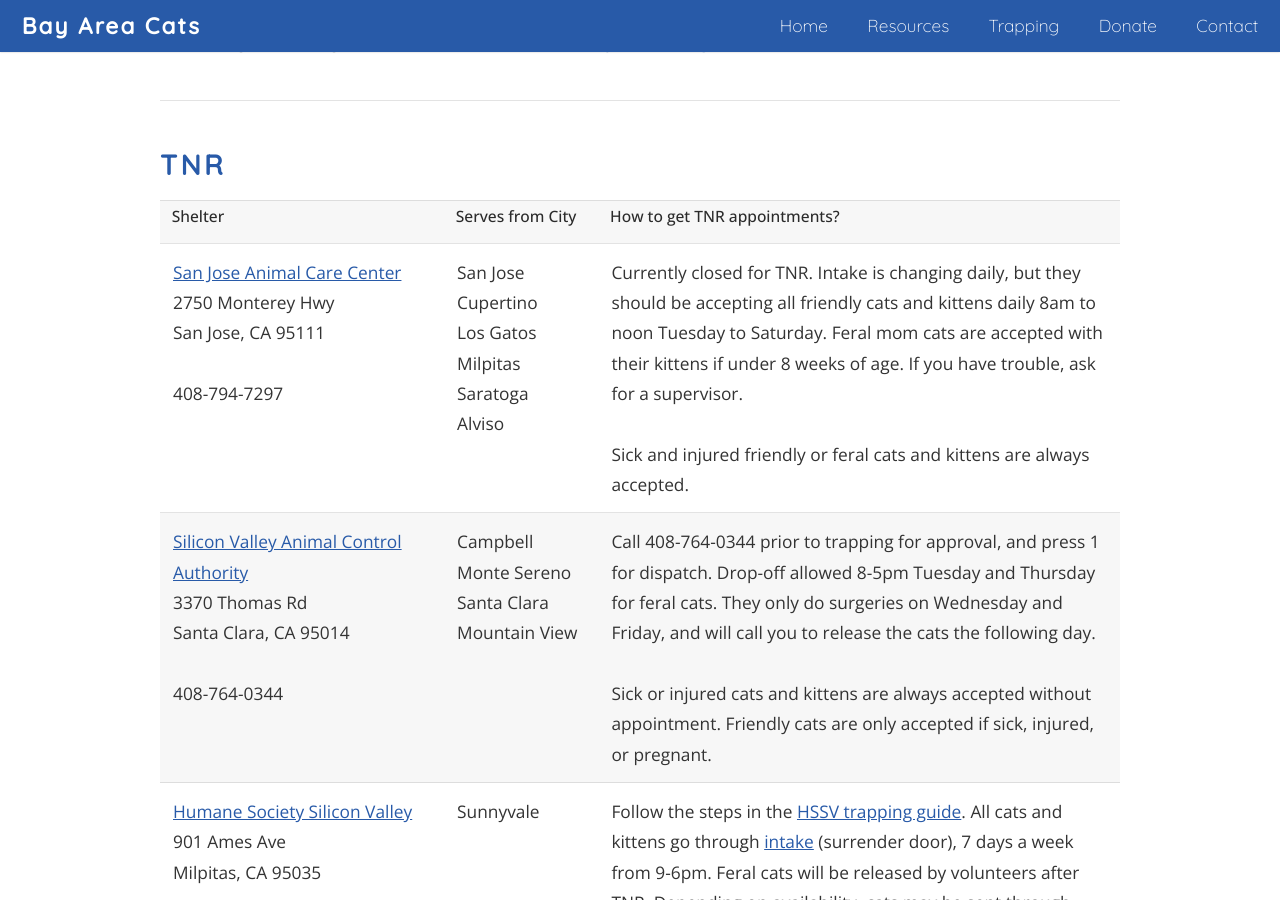
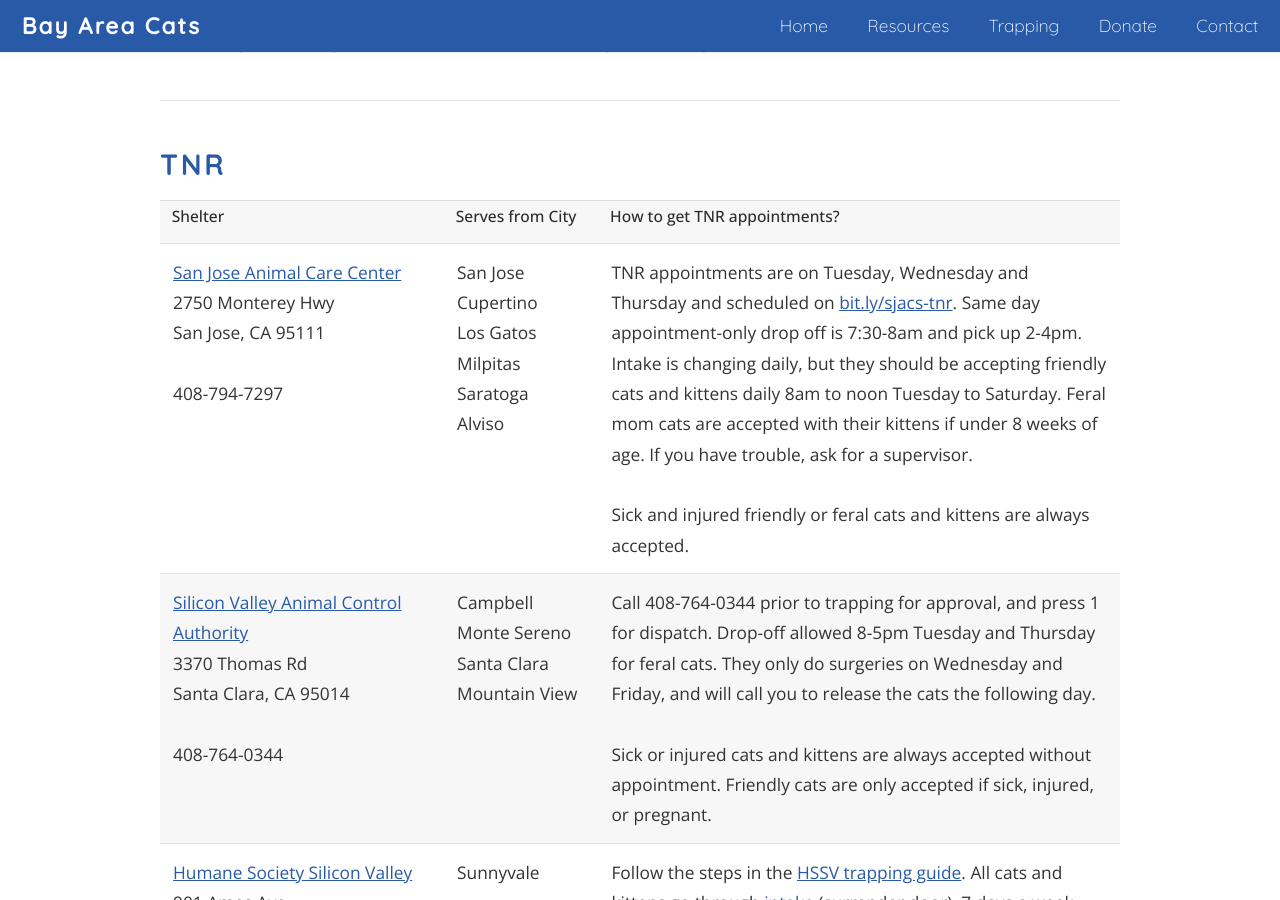
Before and after one commit to sunmeetsingh/bayareacats.github.io, a Jekyll site: the page built from resources.html, in a window 1280 px wide and 900 px high, scrolled down 636 px. Built offline with Jekyll 4.4.1, drawn with Linux system fonts in a browser that asks for light colours; some of the changed text lies outside the part shown.

Commit message:
Update SJACS

```diff
--- a/flyer-hssv.html
+++ /dev/null
@@ -1,6 +0,0 @@
-<!DOCTYPE html>
-<html>
-<head>
-<meta http-equiv="refresh" content="0; URL=resources/flyer-hssv.pdf" />
-</head>
-</html>
--- a/resources.html
+++ b/resources.html
@@ -67,7 +67,7 @@
                     Saratoga<br/>
                     Alviso
                     </td>
-                    <td>Currently closed for TNR. Intake is changing daily, but they should be accepting all friendly cats and kittens daily 8am to noon Tuesday to Saturday. Feral mom cats are accepted with their kittens if under 8 weeks of age. If you have trouble, ask for a supervisor. <br/><br/>
+                    <td>TNR appointments are on Tuesday, Wednesday and Thursday and scheduled on <a href="https://bit.ly/sjacs-tnr">bit.ly/sjacs-tnr</a>. Same day appointment-only drop off is 7:30-8am and pick up 2-4pm. Intake is changing daily, but they should be accepting friendly cats and kittens daily 8am to noon Tuesday to Saturday. Feral mom cats are accepted with their kittens if under 8 weeks of age. If you have trouble, ask for a supervisor. <br/><br/>
 
                         Sick and injured friendly or feral cats and kittens are always accepted.
 
```
Also changed, not shown: other parts of resources.html (+2 -2 lines), 2 other files.
